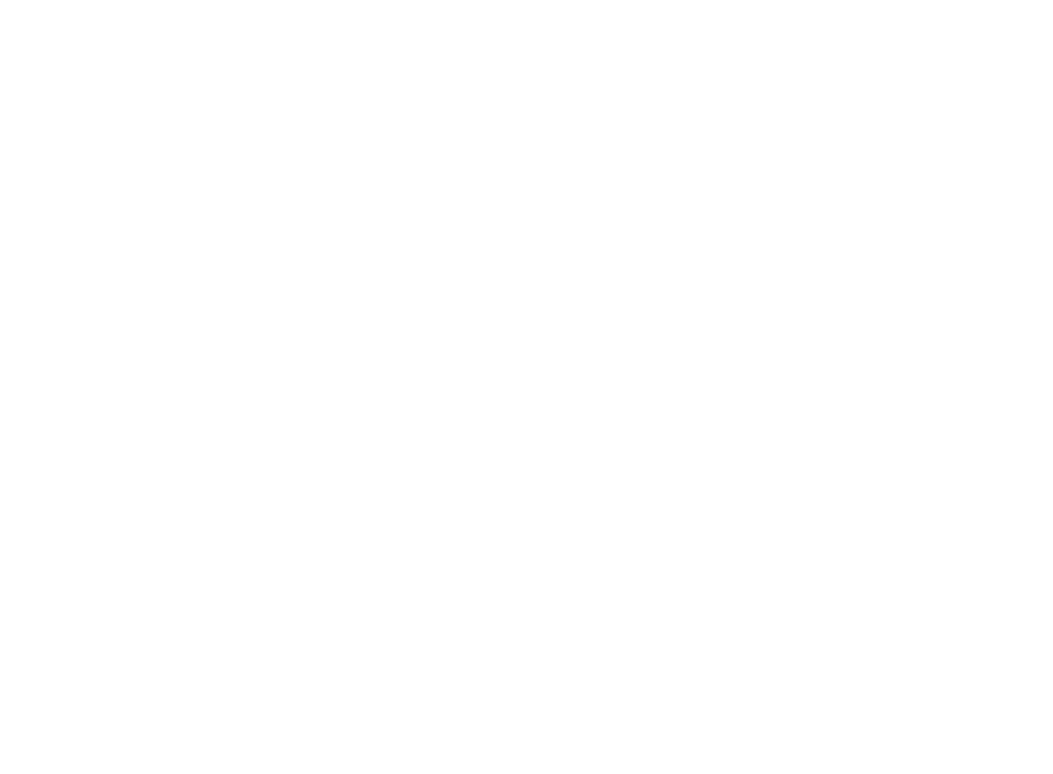
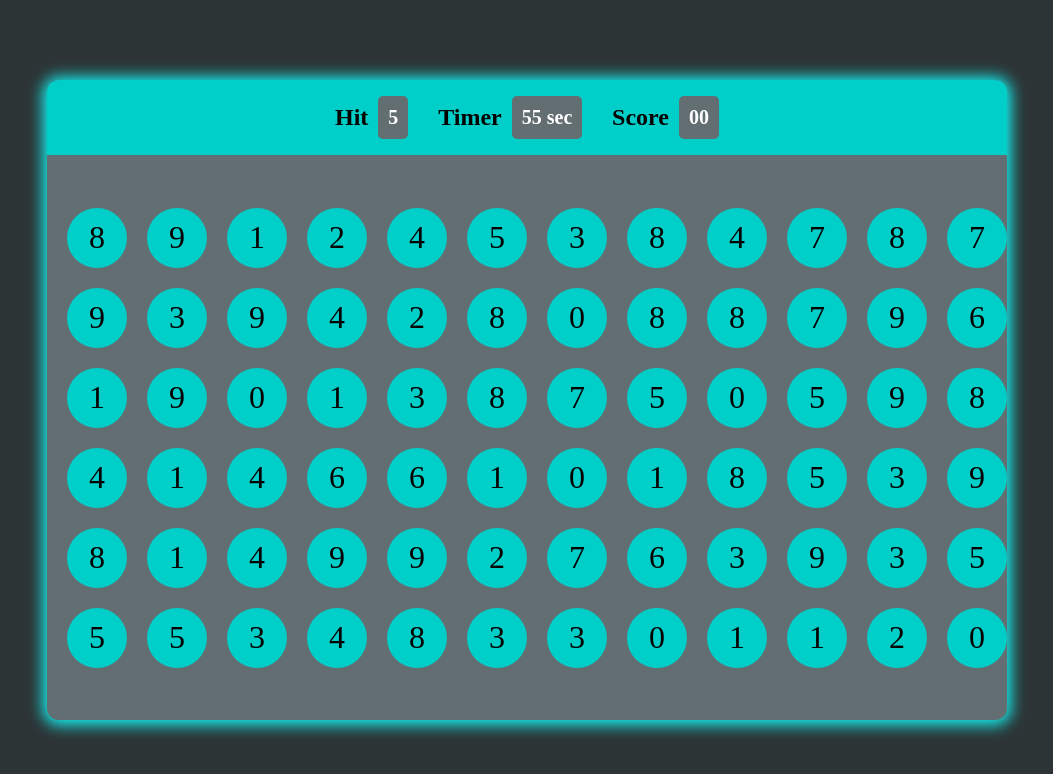
Before and after one commit to safi-sfn/Bubble-Game, a plain HTML site: page HTML/index.html in a window 1280 px wide. Shown: the whole page, without its empty margins (113-1166 px from the left). Drawn offline with Linux system fonts and the light colour scheme.

Commit message:
final code

```diff
--- a/CSS/style.css
+++ b/CSS/style.css
@@ -2,4 +2,88 @@
     margin:0;
     padding:0;
     box-sizing: border-box;
+    font-family: Gilroy;
 }
+
+html, body{
+    height: 100%;
+    width:100%;
+}
+
+.main{
+    display: flex;
+    align-items: center;
+    justify-content: center;
+    width:100%;
+    height:100%;
+    background-color: #2d3436;
+}
+
+.panel{
+    height: 80%;
+    width: 75%;
+    background-color:#636e72;
+    border-radius:12px;
+    box-shadow: 0 1px 15px 4px rgb(21, 245, 245);
+    overflow: hidden;
+
+}
+
+.panelTop{
+    display: flex;
+   align-items: center;
+   justify-content: space-between;
+    width: 100%;
+    height: 75px;
+    background-color: #00cec9;
+    padding: 0 30%;
+    color: #000;
+
+    gap: 20px;
+
+}
+.element{
+    display: flex;
+    align-items: center;
+    gap: 10px;
+
+}
+
+.box{
+    padding: 10px;
+    border-radius: 5px;
+    background-color: #636e72;
+    font-weight: 700;
+    font-size: 20px;
+    color: #fff;
+
+}
+
+.panelBtm{
+    display: flex;
+    flex-direction: column;
+    justify-content: center;
+    align-items: center;
+    flex-wrap: wrap;
+    gap: 20px;
+    width: 100%;
+    height: calc(100% - 75px);
+    padding: 20px;
+}
+.bubble{
+    display: flex;
+    align-items: center;
+    justify-content: center;
+    font-size: 2rem;
+    font-weight: 500;
+    width: 60px;
+    height: 60px;
+    background-color: #00cec9;
+    border-radius: 50%;
+}
+.bubble:hover{
+    background-color: #0984e3;
+    transform: scale(1.1);
+    color: #fff;
+    cursor: pointer;
+}
--- a/HTML/index.html
+++ b/HTML/index.html
@@ -9,6 +9,27 @@
 </head>
 <body>
     <div class="main">
+        <div class="panel">
+            <div class="panelTop">
+                <div class="element">
+                    <h2>Hit</h2>
+                    <div id="hitNum" class="box">0</div>
+                </div>
+                <div class="element">
+                    <h2>Timer</h2>
+                    <div id="timer" class="box">60 </div>
+                </div>
+                <div class="element">
+                    <h2>Score</h2>
+                    <div id="scoreVal" class="box">00</div>
+                </div>
+            </div>
+
+            <div class="panelBtm">
+
+            </div>
+
+        </div>
 
     </div>
 
--- a/javascript/script.js
+++ b/javascript/script.js
@@ -0,0 +1,61 @@
+const bubbleContainer = document.querySelector('.panelBtm')
+const timerCount = document.querySelector('#timer')
+const hittingNum = document.querySelector('#hitNum')
+const score = document.querySelector('#scoreVal')
+
+
+function makeBubble(){
+    let totalBubble= "";
+for(let i=0; i<=104; i++){
+    var randomNum = Math.floor(Math.random()*10)
+    totalBubble = totalBubble + `<div class="bubble">${randomNum}</div>`
+}
+bubbleContainer.innerHTML = totalBubble;
+}
+
+function timerCounter(){
+    var count = 60;
+   var timer =  setInterval(function(){
+        if(count>0){
+            count--;
+            timerCount.textContent = `${count} sec`;
+        }
+        else{
+            clearInterval(timer)
+            // alert("Time's Up!")
+            bubbleContainer.innerHTML = `
+             <h1 style="color: red">Game Over!</h1>
+             <br>
+             <h2>Your Final Score:</h2>
+             <h1>${totalScore}</h1>
+            `
+        }
+    },1000)
+}
+
+function hitNumber(){
+        var rn = Math.floor(Math.random()*10)
+      hittingNum.textContent = rn;
+}
+
+
+var totalScore = 0
+function scoreValue(){
+    totalScore = totalScore+10
+    score.textContent = totalScore
+}
+
+bubbleContainer.addEventListener('click',function(event){
+    // console.log(event.target.textContent)
+    targetVal =  event.target.textContent
+    if( targetVal == hittingNum.textContent){
+        scoreValue()
+        makeBubble();
+        hitNumber();
+    }
+})
+
+timerCounter();
+makeBubble();
+hitNumber();
+// scoreValue();
```
